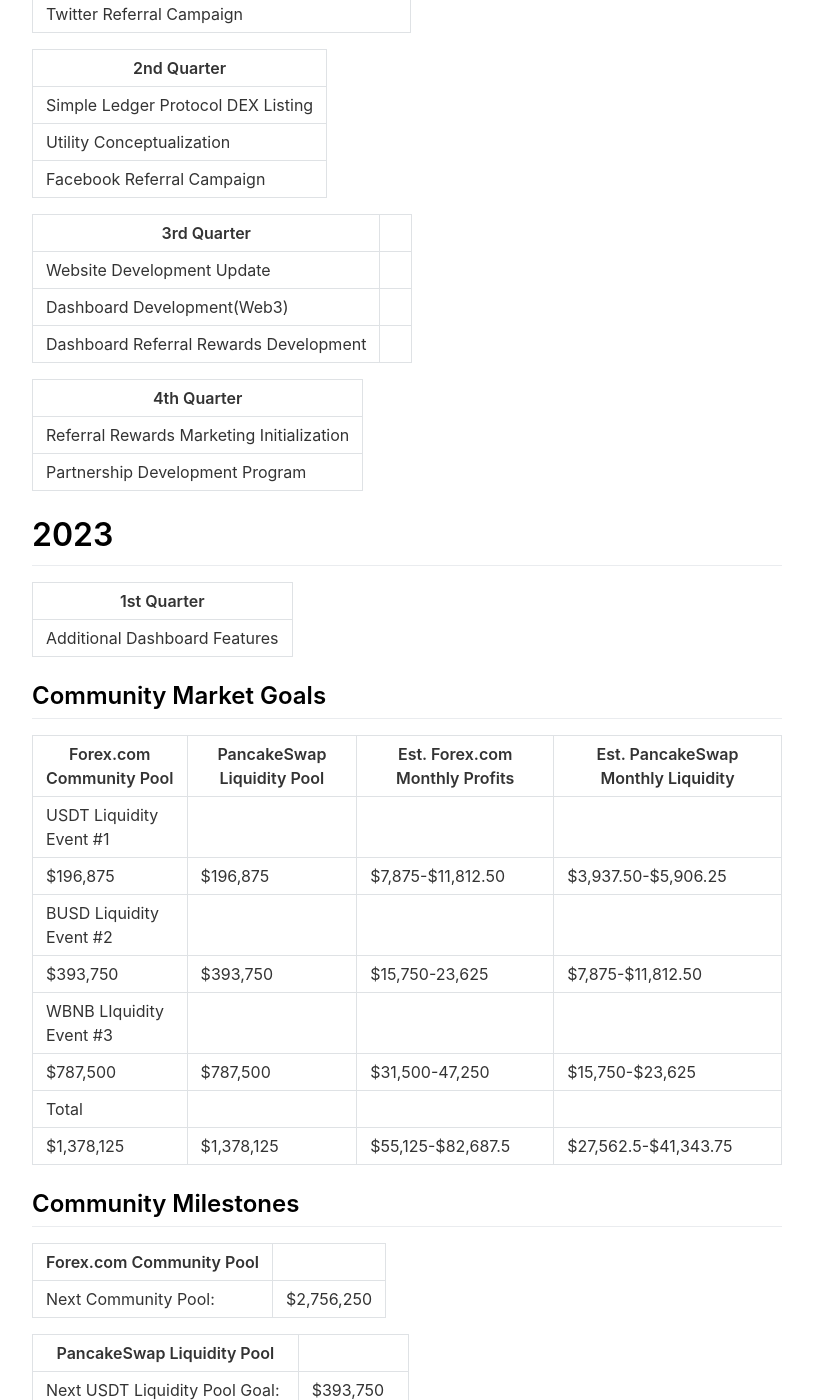
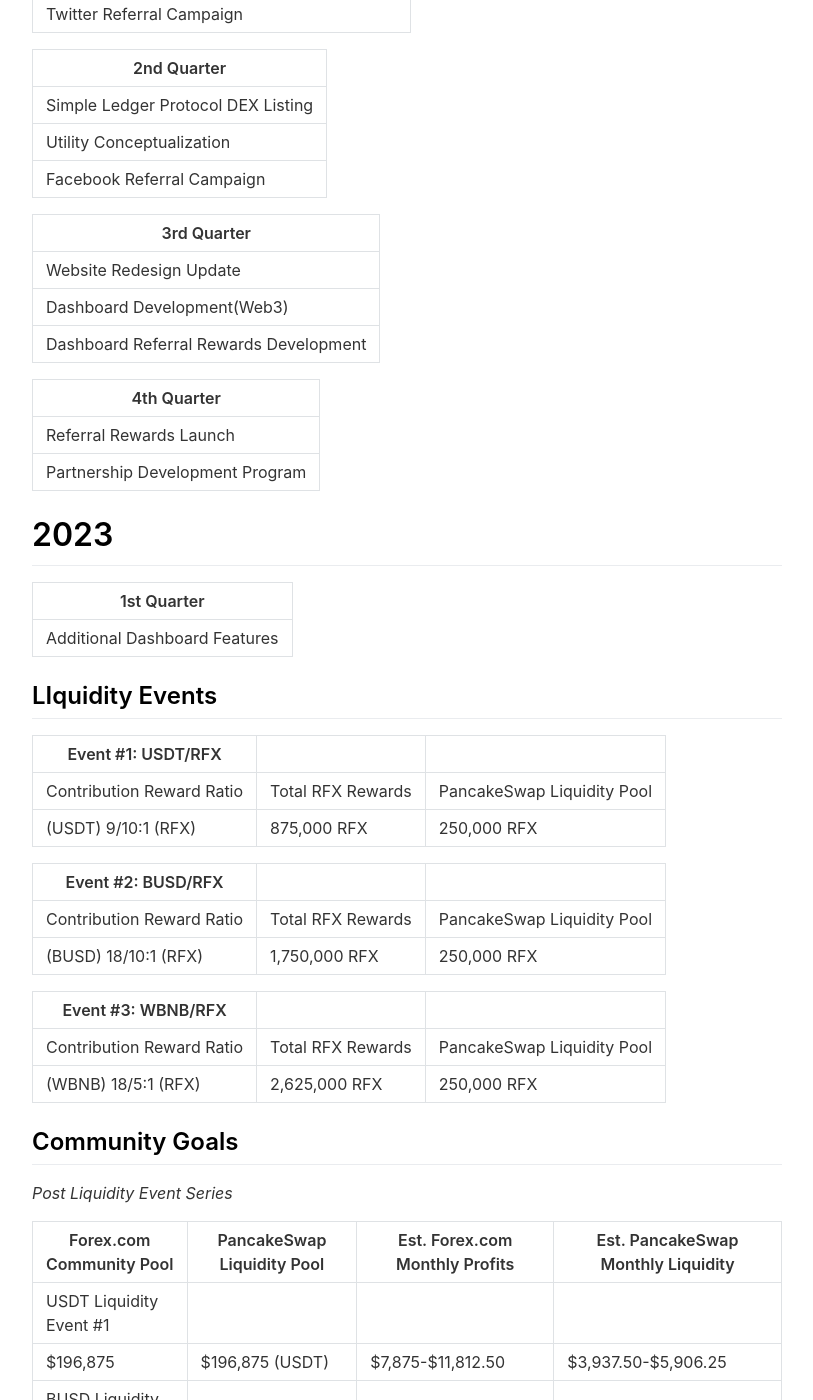
Before and after one commit to fintechntrusts2020/Replica_Forex, a Jekyll site: the page built from _pages/Roadmap.md, in a window 1280 px wide and 1400 px high, scrolled down 831 px. Shown: the whole window, without its empty margins (233-1046 px from the left). Built offline with Jekyll 4.4.1, drawn with Linux system fonts in a browser that asks for light colours; nearby versions of some CDN libraries; some of the changed text lies outside the part shown.

Commit message:
Roadmap.md(Update)

```diff
--- a/_pages/Roadmap.md
+++ b/_pages/Roadmap.md
@@ -48,16 +48,16 @@ include_in_header: true
 
 |3rd Quarter                                     |
 |------------------------------------------------|
-|Website Development Update                      |
+|Website Redesign Update                         |
 |------------------------------------------------|
 |Dashboard Development(Web3)                     |
 |------------------------------------------------|
-|Dashboard Referral Rewards Development          ||
+|Dashboard Referral Rewards Development          |
 
 
 |4th Quarter                                     |
 |------------------------------------------------|
-|Referral Rewards Marketing Initialization       |
+|Referral Rewards Launch                         |
 |------------------------------------------------|
 |Partnership Development Program                 |
 
@@ -68,32 +68,54 @@ include_in_header: true
 |------------------------------------------------|
 |Additional Dashboard Features                   |
 
+## LIquidity Events
 
-## Community Market Goals
+|Event #1: USDT/RFX                                                     |
+|-----------------------------------------------------------------------|
+|Contribution Reward Ratio|Total RFX Rewards| PancakeSwap Liquidity Pool|
+|-----------------------------------------------------------------------|
+|(USDT) 9/10:1 (RFX)      | 875,000 RFX     | 250,000 RFX               |
+
+|Event #2: BUSD/RFX                                                     |
+|-----------------------------------------------------------------------|
+|Contribution Reward Ratio|Total RFX Rewards| PancakeSwap Liquidity Pool|
+|-----------------------------------------------------------------------|
+|(BUSD) 18/10:1 (RFX)     | 1,750,000 RFX   | 250,000 RFX               |
+
+|Event #3: WBNB/RFX                                                     |
+|-----------------------------------------------------------------------|
+|Contribution Reward Ratio|Total RFX Rewards| PancakeSwap Liquidity Pool|
+|-----------------------------------------------------------------------|
+|(WBNB) 18/5:1 (RFX)      | 2,625,000 RFX   | 250,000 RFX               |
+
+
+## Community Goals
+
+*Post Liquidity Event Series*
 
 |Forex.com Community Pool|PancakeSwap Liquidity Pool |Est. Forex.com Monthly Profits|Est. PancakeSwap Monthly Liquidity|
 |------------------------|---------------------------|------------------------------|----------------------------------|
 |USDT Liquidity Event #1                                                                                               |
 |----------------------------------------------------------------------------------------------------------------------|
-|$196,875                |$196,875                   |$7,875-$11,812.50             |$3,937.50-$5,906.25               |
+|$196,875                |$196,875 (USDT)                   |$7,875-$11,812.50             |$3,937.50-$5,906.25        |
 |----------------------------------------------------------------------------------------------------------------------|
 |BUSD Liquidity Event #2                                                                                               |
 |----------------------------------------------------------------------------------------------------------------------|
-|$393,750                |$393,750                   |$15,750-23,625                |$7,875-$11,812.50                 |
+|$393,750                |$393,750 (BUSD)                  |$15,750-23,625                |$7,875-$11,812.50           |
 |----------------------------------------------------------------------------------------------------------------------|
 |WBNB LIquidity Event #3                                                                                               |
 |----------------------------------------------------------------------------------------------------------------------|
-|$787,500                |$787,500                   |$31,500-47,250                |$15,750-$23,625                   |
+|$787,500                |$787,500 (WBNB)                   |$31,500-47,250                |$15,750-$23,625            |
 |----------------------------------------------------------------------------------------------------------------------|
 |Total                                                                                                                 |
 |----------------------------------------------------------------------------------------------------------------------|
 |$1,378,125              |$1,378,125                 |$55,125-$82,687.5             |$27,562.5-$41,343.75              |
 
-## Community Milestones
+## Upcoming Goals
 
 |Forex.com Community Pool                  |
 |------------------------------------------|
-|Next Community Pool:| $2,756,250          |
+|Community Pool:| $2,756,250               |
 
 |PancakeSwap Liquidity Pool                |
 |------------------------------------------|
```
